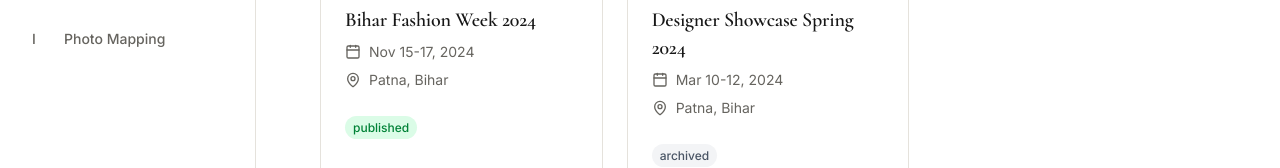
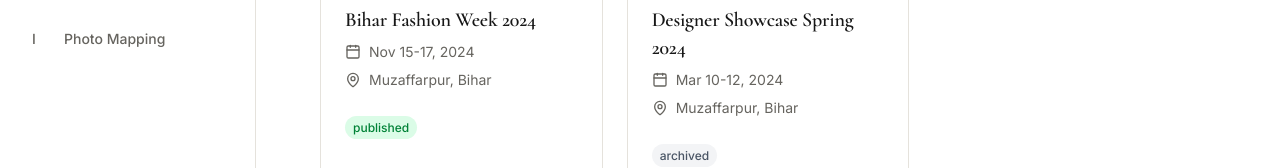
Before and after one commit to codexshekhar/Bihar-Fashion-League, a Next.js app: page /admin/events in a window 1280 px wide. Shown: the part 476-644 px from the top of the page. Built offline with nearby package versions, Linux system fonts and the light colour scheme.

Commit message:
Update location to Muzaffarpur, Bihar, India

```diff
--- a/app/admin/events/page.tsx
+++ b/app/admin/events/page.tsx
@@ -24,14 +24,14 @@ export default function AdminEventsPage() {
           <EventCard
             title="Bihar Fashion Week 2024"
             date="Nov 15-17, 2024"
-            venue="Patna, Bihar"
+            venue="Muzaffarpur, Bihar"
             status="published"
             image=""
           />
           <EventCard
             title="Designer Showcase Spring 2024"
             date="Mar 10-12, 2024"
-            venue="Patna, Bihar"
+            venue="Muzaffarpur, Bihar"
             status="archived"
             image=""
           />
--- a/app/contact/page.tsx
+++ b/app/contact/page.tsx
@@ -42,7 +42,7 @@ function useReveal() {
 const CONTACT_INFO = {
   email: "piyush@biharfashionleague.com",
   phone: "6207330072, 8709363167, 8210501502",
-  location: "Patna, Bihar, India",
+  location: "Muzaffarpur, Bihar, India",
   instagram: "https://www.instagram.com/biharfashionleague",
 };
 
@@ -195,7 +195,7 @@ export default function ContactPage() {
                   <MapPin className="h-5 w-5 text-[#66645F] mt-0.5 flex-shrink-0" />
                   <div>
                     <p className="text-sm font-medium text-[#171717] mb-1">Location</p>
-                    <p className="text-base text-[#66645F]">Patna, Bihar, India</p>
+                    <p className="text-base text-[#66645F]">Muzaffarpur, Bihar, India</p>
                   </div>
                 </div>
                 <div className="flex items-start gap-4">
```
